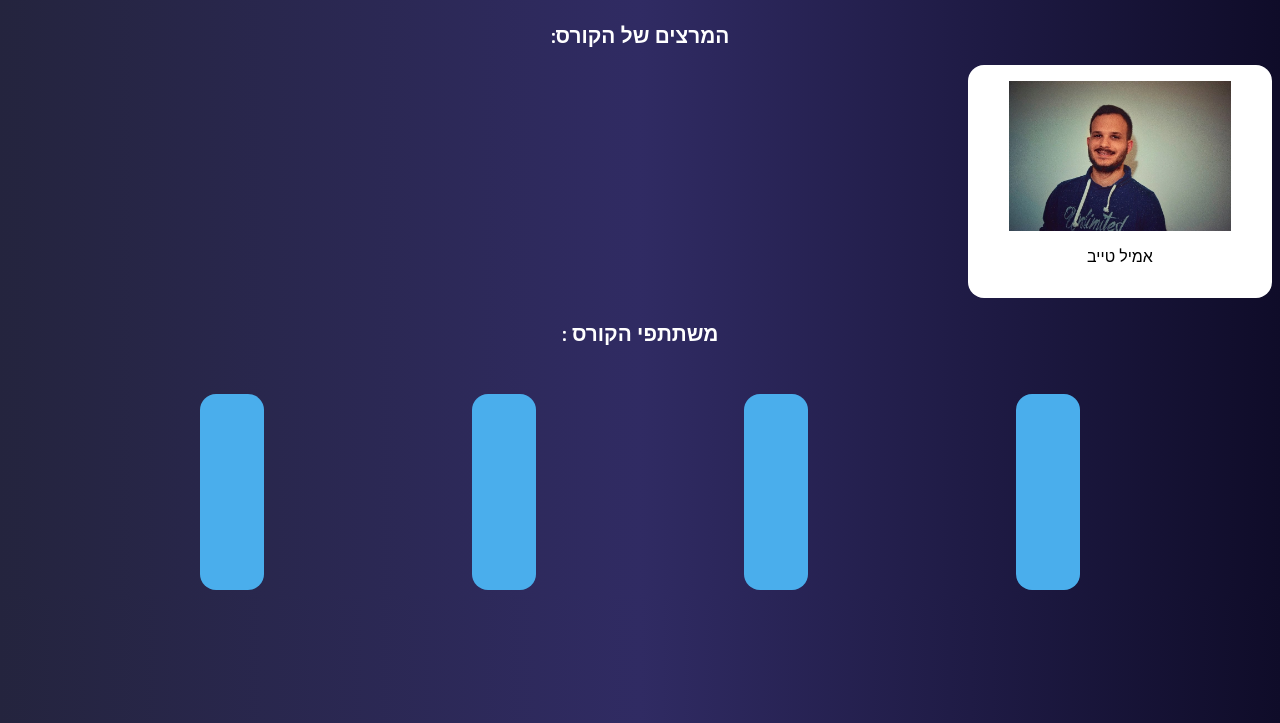
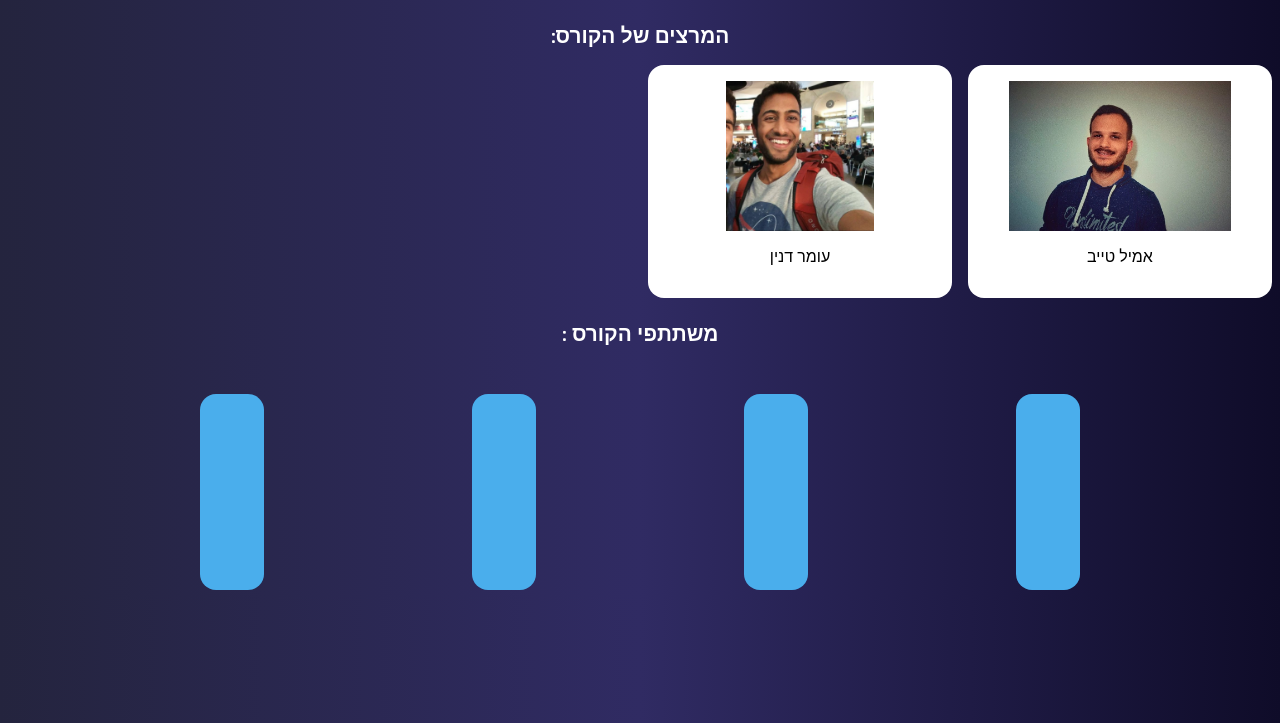
Before and after one commit to MaximLantsman/git_final_course_project, a plain HTML site: page index.html in a window 1280 px wide. Shown: the part 77-800 px from the top of the page. Drawn offline with Linux system fonts and the light colour scheme.

Commit message:
added omer picture

```diff
--- a/index.html
+++ b/index.html
@@ -25,6 +25,13 @@
           <p class="image-details">אמיל טייב</p>
         </div>
 
+        <!-- מרצה אמיל -->
+        <div class="host">
+          <!-- תמונה שלכם, להעתיק ולשנות את הפנייה לקובץ -->
+          <img src="images/omer.jpeg" alt="" class="img" />
+          <!-- פריוט שלכם על התמונה -->
+          <p class="image-details">עומר דנין</p>
+        </div>
 
 
       </div>
```
Also changed, not shown: images/omer.jpeg (added).
